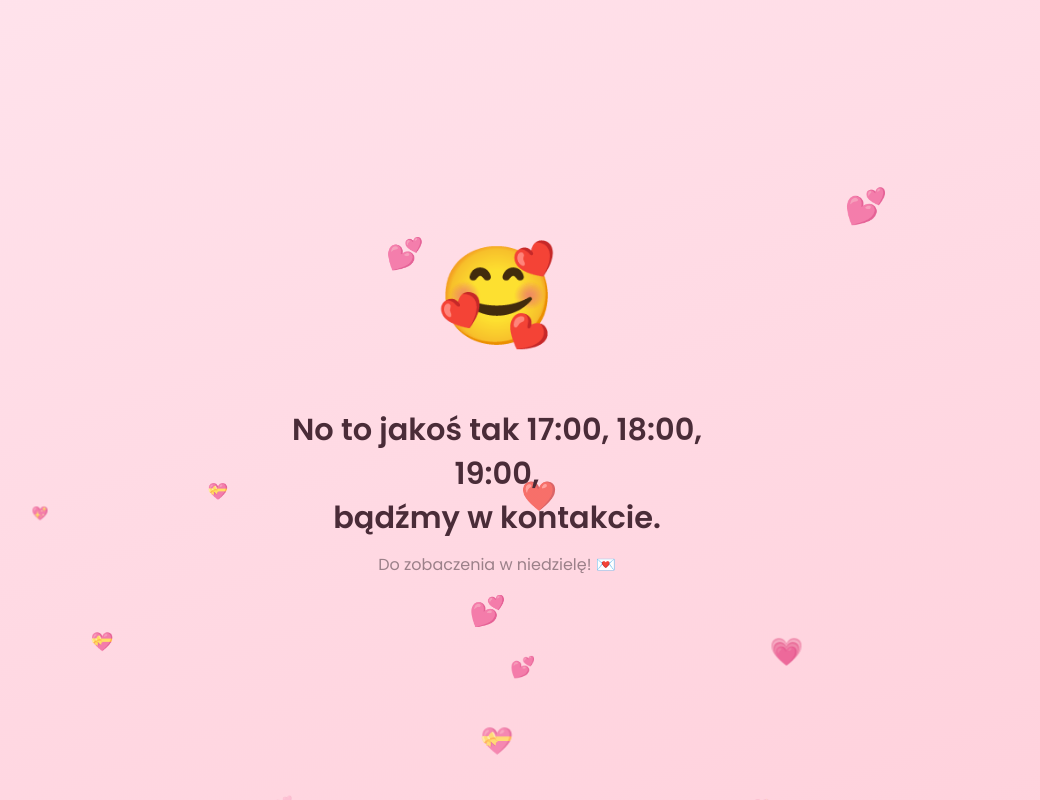
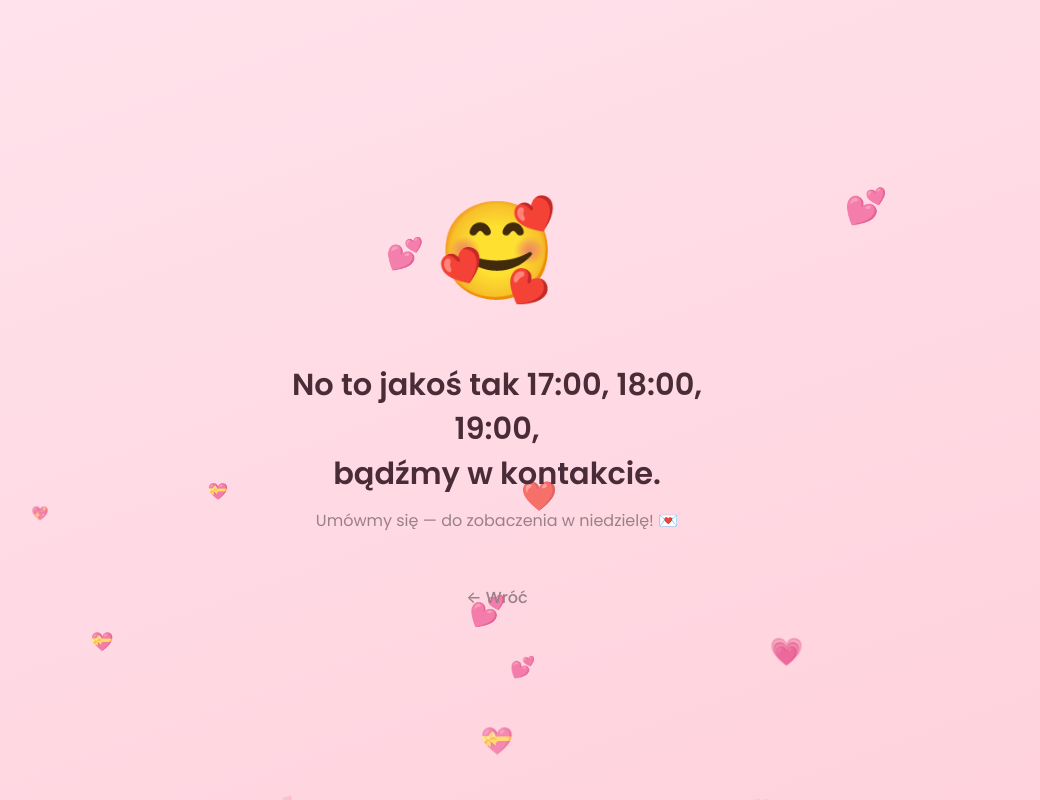
Before and after one commit to rescale-dev/RIS-UP, a plain HTML site: page index.html in a window 1280 px wide. Both pictures are taken after a click on the button "Zgadzam się 💕". Shown: the whole page, without its empty margins (143-1183 px from the left). Drawn offline with Linux system fonts and the light colour scheme.

Commit message:
Dodaj podglad linku (Open Graph), przycisk powrotu i tekst o niedzieli
Co-Authored-By: Claude Opus 4.8 <noreply@anthropic.com>

```diff
--- a/index.html
+++ b/index.html
@@ -4,6 +4,15 @@
   <meta charset="UTF-8">
   <meta name="viewport" content="width=device-width, initial-scale=1, maximum-scale=1, user-scalable=no">
   <title>Hej Karolina 💌</title>
+  <meta name="description" content="Hej Karolina, co powiesz na randkę w niedzielę?">
+  <!-- Open Graph: podgląd linku w komunikatorach -->
+  <meta property="og:type" content="website">
+  <meta property="og:title" content="Hej Karolina 💌">
+  <meta property="og:description" content="Co powiesz na randkę w niedzielę?">
+  <meta property="og:locale" content="pl_PL">
+  <meta name="twitter:card" content="summary">
+  <meta name="twitter:title" content="Hej Karolina 💌">
+  <meta name="twitter:description" content="Co powiesz na randkę w niedzielę?">
   <link rel="preconnect" href="https://fonts.googleapis.com">
   <link rel="preconnect" href="https://fonts.gstatic.com" crossorigin>
   <link href="https://fonts.googleapis.com/css2?family=Poppins:wght@400;500;600;700&display=swap" rel="stylesheet">
@@ -113,6 +122,18 @@
       box-shadow: 0 4px 12px rgba(0, 0, 0, 0.06);
     }
 
+    .btn-back {
+      background: transparent;
+      color: var(--muted);
+      font-size: 1rem;
+      font-weight: 500;
+      min-height: 44px;
+      padding: 12px 22px;
+      border-radius: 14px;
+      box-shadow: none;
+    }
+    .btn-back:active { transform: scale(0.96); }
+
     /* faza ucieczki: przycisk staje się pływający */
     .btn-no.running {
       position: fixed;
@@ -210,8 +231,9 @@
     <div class="thanks-emoji">🥰</div>
     <div>
       <p class="thanks-text">No to jakoś tak 17:00, 18:00, 19:00,<br>bądźmy w kontakcie.</p>
-      <p class="thanks-sub">Do zobaczenia w niedzielę! 💌</p>
+      <p class="thanks-sub">Umówmy się — do zobaczenia w niedzielę! 💌</p>
     </div>
+    <button class="btn-back" id="back">← Wróć</button>
   </main>
 
   <script>
@@ -235,6 +257,12 @@
     document.getElementById('yes').addEventListener('click', () => {
       document.getElementById('ask').classList.add('hidden');
       document.getElementById('thanks').classList.remove('hidden');
+    });
+
+    // --- powrót do ekranu z pytaniem ---
+    document.getElementById('back').addEventListener('click', () => {
+      document.getElementById('thanks').classList.add('hidden');
+      document.getElementById('ask').classList.remove('hidden');
     });
 
     // --- maszyna stanów przycisku odmowy ---
```
